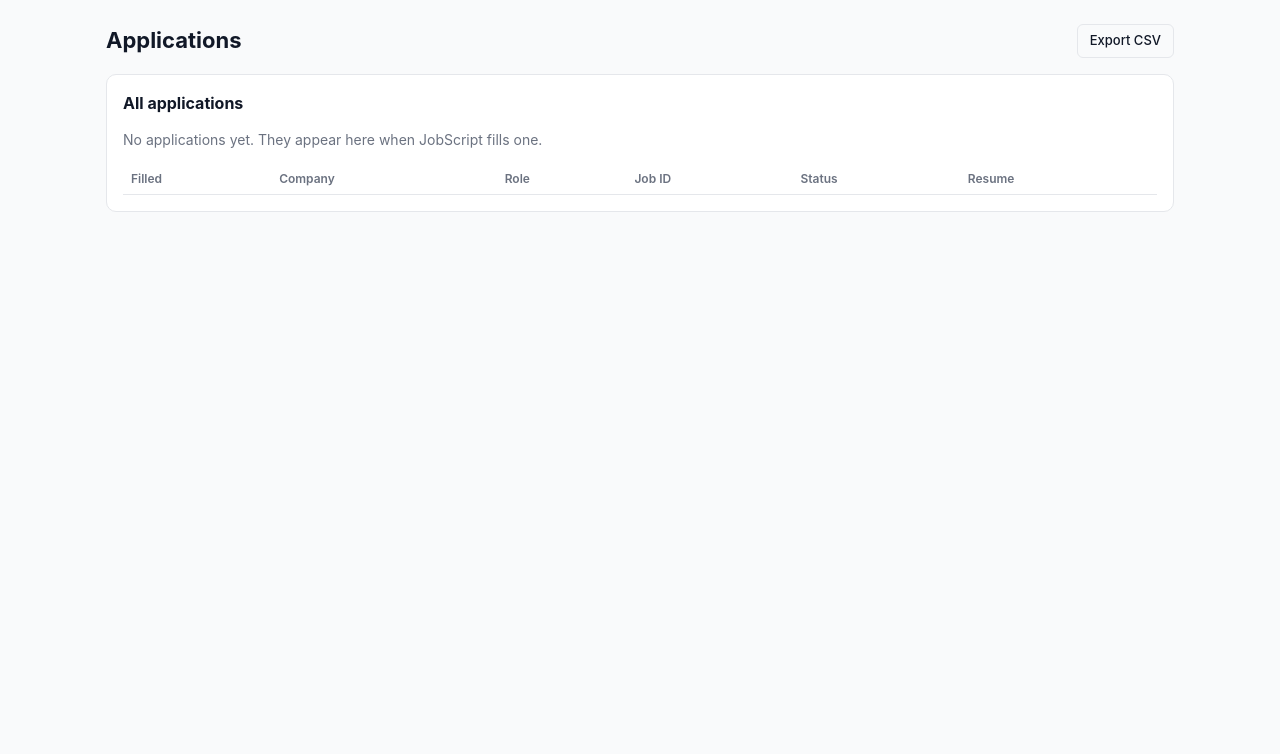
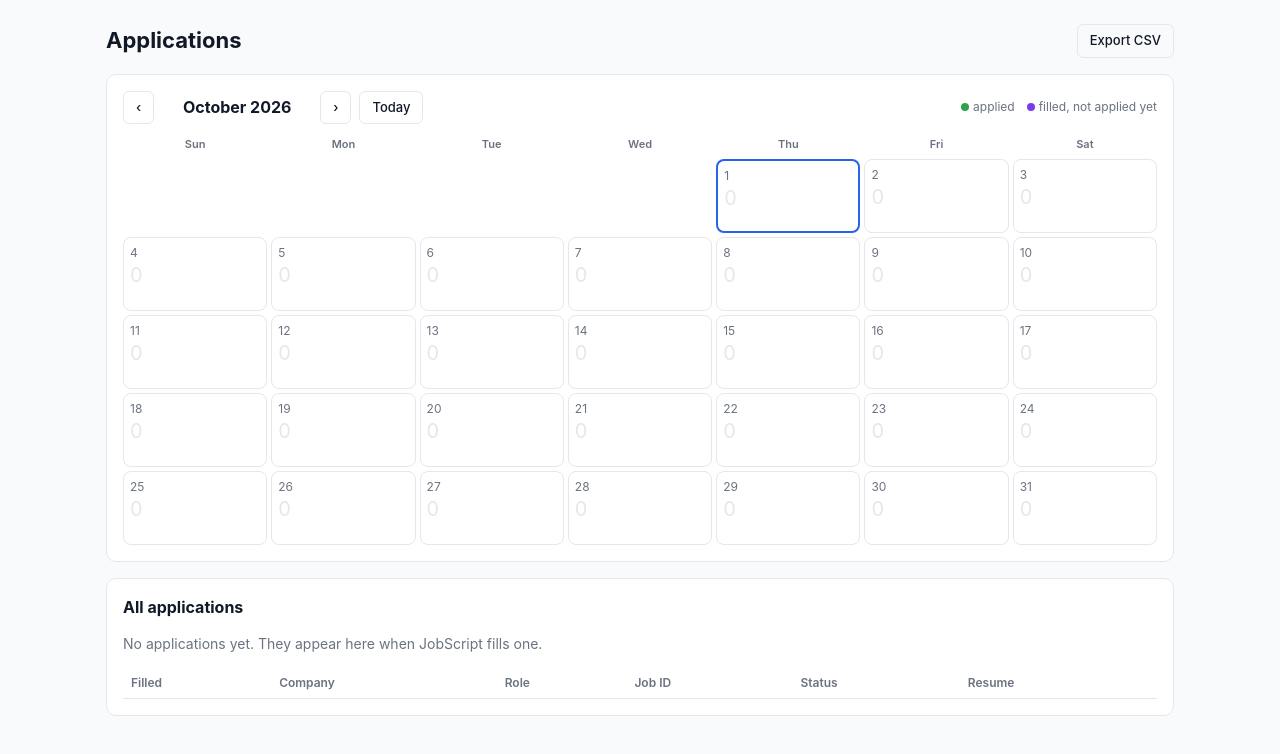
Before and after one commit to KaranDhamiSac/JobScript, a browser extension: page tracker/tracker.html in a window 1280 px wide. Drawn offline with Linux system fonts and the light colour scheme.

Commit message:
feat(tracker): add month calendar with applied and filled counts
Each day shows how many applications were marked Applied that day,
plus a smaller count of ones filled but not yet applied. Previous,
next and Today buttons move between months; today is outlined. Days
are buttons labelled with their counts for screen readers.

Co-Authored-By: Claude Opus 5.5 <noreply@anthropic.com>

```diff
--- a/tracker/tracker.css
+++ b/tracker/tracker.css
@@ -84,3 +84,33 @@ th { text-align: left; font-size: 12px; color: var(--muted); font-weight: 600; p
 td { padding: 7px 8px; border-bottom: 1px solid var(--border); vertical-align: middle; }
 td a { color: var(--accent); }
 td.id { font-family: ui-monospace, SFMono-Regular, Menlo, monospace; font-size: 12px; color: var(--muted); max-width: 140px; overflow: hidden; text-overflow: ellipsis; white-space: nowrap; }
+
+.cal-head { display: flex; align-items: center; gap: 8px; margin-bottom: 10px; flex-wrap: wrap; }
+.cal-head h2 { margin: 0; min-width: 150px; text-align: center; }
+.spacer { flex: 1; }
+.legend { color: var(--muted); display: inline-flex; align-items: center; gap: 4px; }
+.applied-dot, .filled-dot { display: inline-block; width: 8px; height: 8px; border-radius: 50%; background: var(--heat-3); }
+.filled-dot { background: var(--filled); margin-left: 8px; }
+.calendar { display: grid; grid-template-columns: repeat(7, 1fr); gap: 4px; }
+.weekday { font-size: 11px; font-weight: 600; color: var(--muted); text-align: center; padding: 2px 0; }
+.day {
+  min-height: 74px;
+  padding: 6px;
+  border: 1px solid var(--border);
+  border-radius: 8px;
+  background: transparent;
+  color: var(--fg);
+  text-align: left;
+  display: flex;
+  flex-direction: column;
+  gap: 2px;
+  font-weight: 400;
+}
+.day.blank { border: none; cursor: default; }
+.day:not(.blank):hover { border-color: var(--accent); }
+.day.today { border: 2px solid var(--accent); }
+.day.selected { background: color-mix(in srgb, var(--accent) 10%, transparent); }
+.day .num { font-size: 12px; color: var(--muted); }
+.day .applied { font-size: 20px; font-weight: 700; line-height: 1.1; }
+.day .applied.zero { color: var(--border); font-weight: 400; }
+.day .filled { font-size: 11px; color: var(--filled); }
--- a/tracker/tracker.html
+++ b/tracker/tracker.html
@@ -12,6 +12,18 @@
       <h1>Applications</h1>
       <button id="export-csv" type="button" class="secondary">Export CSV</button>
     </header>
+
+    <section id="calendar-section">
+      <div class="cal-head">
+        <button id="prev-month" type="button" class="secondary" aria-label="Previous month">‹</button>
+        <h2 id="month-label" aria-live="polite"></h2>
+        <button id="next-month" type="button" class="secondary" aria-label="Next month">›</button>
+        <button id="this-month" type="button" class="secondary">Today</button>
+        <span class="spacer"></span>
+        <span class="legend small"><span class="applied-dot"></span> applied <span class="filled-dot"></span> filled, not applied yet</span>
+      </div>
+      <div id="calendar" class="calendar" role="grid" aria-labelledby="month-label"></div>
+    </section>
 
     <section id="all-section">
       <h2>All applications</h2>
--- a/tracker/tracker.js
+++ b/tracker/tracker.js
@@ -3,7 +3,11 @@
 (function () {
   const S = JobScriptStorage;
   const $ = (id) => document.getElementById(id);
+  const T = TrackerStats;
   let apps = [];
+  let counts = { applied: new Map(), filled: new Map() };
+  const today = () => new Date();
+  let view = { year: today().getFullYear(), month: today().getMonth() };
 
   function el(tag, props, children) {
     const n = document.createElement(tag);
@@ -109,7 +113,55 @@
     saveBlob(new Blob([csv], { type: 'text/csv' }), `jobscript-applications-${TrackerStats.dayKey(new Date())}.csv`);
   });
 
+  // ---------------------------------------------------------------------------
+  // Month view
+
+  const WEEKDAYS = ['Sun', 'Mon', 'Tue', 'Wed', 'Thu', 'Fri', 'Sat'];
+
+  function dayLabel(date, applied, filled) {
+    const when = date.toLocaleDateString(undefined, { weekday: 'long', month: 'long', day: 'numeric' });
+    return `${when}: ${applied} applied${filled ? `, ${filled} filled` : ''}`;
+  }
+
+  function renderCalendar() {
+    const grid = $('calendar');
+    grid.replaceChildren();
+    $('month-label').textContent = new Date(view.year, view.month, 1).toLocaleDateString(undefined, { month: 'long', year: 'numeric' });
+    for (const w of WEEKDAYS) grid.append(el('div', { class: 'weekday', text: w }));
+    const todayKey = T.dayKey(today());
+    for (const date of T.monthGrid(view.year, view.month).flat()) {
+      if (!date) {
+        grid.append(el('div', { class: 'day blank', 'aria-hidden': 'true' }));
+        continue;
+      }
+      const key = T.dayKey(date);
+      const applied = counts.applied.get(key) || 0;
+      const filled = counts.filled.get(key) || 0;
+      const cell = el('button', { type: 'button', class: 'day' + (key === todayKey ? ' today' : ''), 'data-day': key, 'aria-label': dayLabel(date, applied, filled) }, [
+        el('span', { class: 'num', text: String(date.getDate()) }),
+        el('span', { class: 'applied' + (applied ? '' : ' zero'), text: String(applied) }),
+        filled ? el('span', { class: 'filled', text: `${filled} filled` }) : null,
+      ]);
+      grid.append(cell);
+    }
+  }
+
+  function shiftMonth(delta) {
+    const d = new Date(view.year, view.month + delta, 1);
+    view = { year: d.getFullYear(), month: d.getMonth() };
+    renderCalendar();
+  }
+
+  $('prev-month').addEventListener('click', () => shiftMonth(-1));
+  $('next-month').addEventListener('click', () => shiftMonth(1));
+  $('this-month').addEventListener('click', () => {
+    view = { year: today().getFullYear(), month: today().getMonth() };
+    renderCalendar();
+  });
+
   function render() {
+    counts = T.countsByDay(apps);
+    renderCalendar();
     renderAll();
   }
 
```
